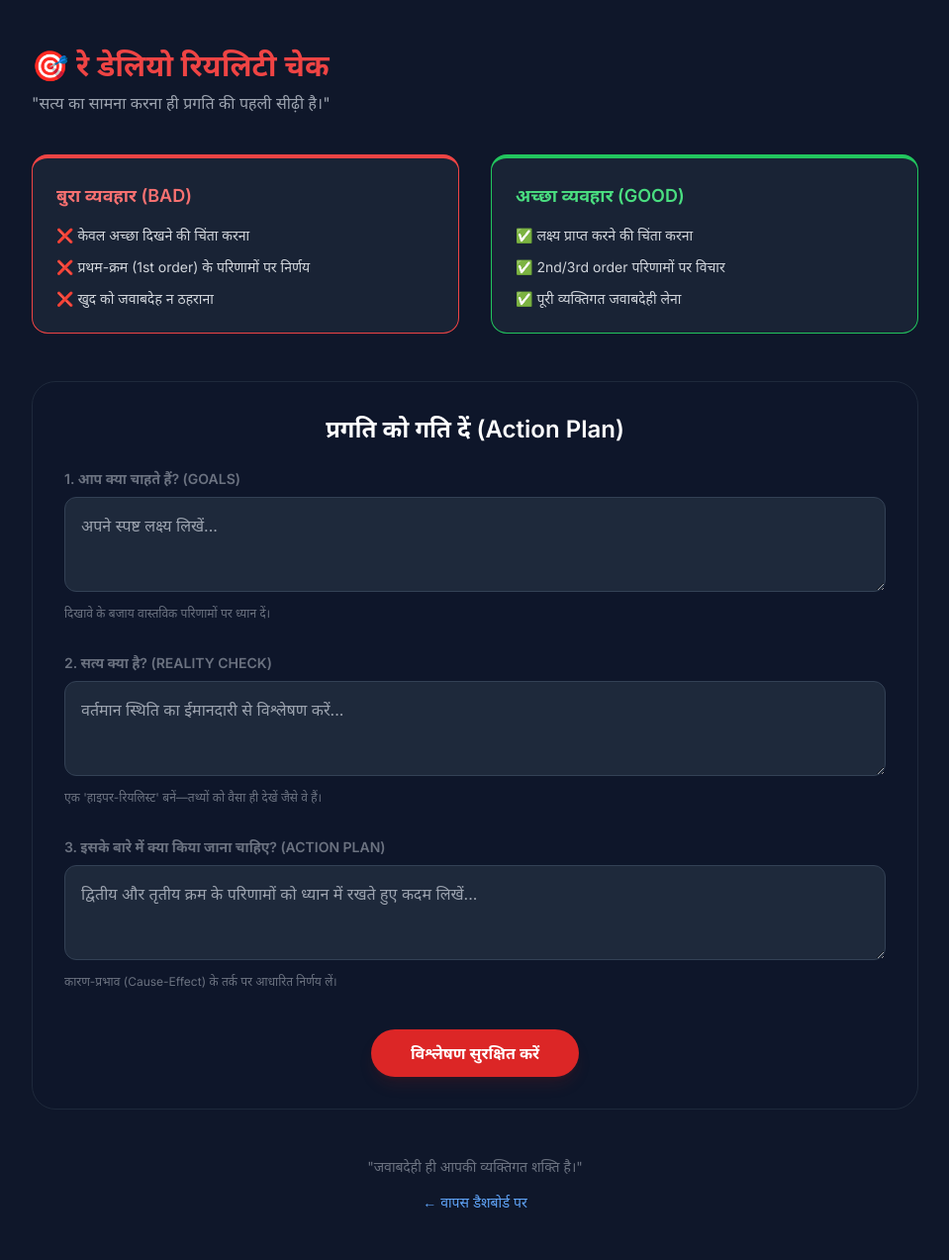
After one commit to kbulbul026-coder/Centers, a Flask app: page /reality-check in a window 1280 px wide. The commit adds this page. Shown: the whole page at 99% size, without its empty margins (160-1119 px from the left). Run offline with Flask 3, Linux system fonts and the light colour scheme; some libraries are stand-ins or nearby versions.

Commit message:
add more views

```diff
--- a/app.py
+++ b/app.py
@@ -73,6 +73,11 @@ def reading_list():
 @app.route('/purpose')
 def purpose():
     return render_template('life_purpose.html')
+
+@app.route('/reality-check')
+def reality_check():
+    return render_template('reality_check.html')
+
 
 
 '''
--- /dev/null
+++ b/templates/reality_check.html
@@ -0,0 +1,80 @@
+
+<!DOCTYPE html>
+<html lang="hi">
+<head>
+    <meta charset="UTF-8">
+    <meta name="viewport" content="width=device-width, initial-scale=1.0">
+    <title>रियलिटी चेक | Principles OS</title>
+    <script src="https://cdn.tailwindcss.com"></script>
+    <style>
+        @import url('https://fonts.googleapis.com/css2?family=Inter:wght@400;600&family=Noto+Sans+Devanagari:wght@400;700&display=swap');
+        body { font-family: 'Inter', 'Noto Sans Devanagari', sans-serif; background-color: #0f172a; color: #f8fafc; }
+        .logic-card { background: rgba(30, 41, 59, 0.7); border: 1px solid rgba(255,255,255,0.1); }
+        .input-focus:focus { border-color: #ef4444; box-shadow: 0 0 10px rgba(239, 68, 68, 0.2); outline: none; }
+    </style>
+</head>
+<body class="p-6 md:p-12">
+
+    <div class="max-w-4xl mx-auto">
+        <header class="mb-10">
+            <h1 class="text-3xl font-bold text-red-500 mb-2">🎯 रे डेलियो रियलिटी चेक</h1>
+            <p class="text-gray-400">"सत्य का सामना करना ही प्रगति की पहली सीढ़ी है।"</p>
+        </header>
+
+        <div class="grid grid-cols-1 md:grid-cols-2 gap-8 mb-12">
+            <div class="logic-card p-6 rounded-2xl border-t-4 border-red-500">
+                <h3 class="font-bold text-lg mb-4 text-red-400">बुरा व्यवहार (BAD)</h3>
+                <ul class="space-y-3 text-sm text-gray-300">
+                    <li>❌ केवल अच्छा दिखने की चिंता करना</li>
+                    <li>❌ प्रथम-क्रम (1st order) के परिणामों पर निर्णय</li>
+                    <li>❌ खुद को जवाबदेह न ठहराना</li>
+                </ul>
+            </div>
+
+            <div class="logic-card p-6 rounded-2xl border-t-4 border-green-500">
+                <h3 class="font-bold text-lg mb-4 text-green-400">अच्छा व्यवहार (GOOD)</h3>
+                <ul class="space-y-3 text-sm text-gray-300">
+                    <li>✅ लक्ष्य प्राप्त करने की चिंता करना</li>
+                    <li>✅ 2nd/3rd order परिणामों पर विचार</li>
+                    <li>✅ पूरी व्यक्तिगत जवाबदेही लेना</li>
+                </ul>
+            </div>
+        </div>
+
+        <section class="bg-slate-900/50 p-8 rounded-3xl border border-slate-800">
+            <h2 class="text-2xl font-bold mb-6 text-center text-white">प्रगति को गति दें (Action Plan)</h2>
+            <div class="space-y-8">
+                <div>
+                    <label class="block text-sm font-bold text-gray-500 uppercase mb-2">1. आप क्या चाहते हैं? (Goals)</label>
+                    <textarea placeholder="अपने स्पष्ट लक्ष्य लिखें..." class="w-full bg-slate-800 border border-slate-700 p-4 rounded-xl input-focus h-24 text-gray-200"></textarea>
+                    <p class="text-xs text-gray-500 mt-2">दिखावे के बजाय वास्तविक परिणामों पर ध्यान दें।</p>
+                </div>
+
+                <div>
+                    <label class="block text-sm font-bold text-gray-500 uppercase mb-2">2. सत्य क्या है? (Reality Check)</label>
+                    <textarea placeholder="वर्तमान स्थिति का ईमानदारी से विश्लेषण करें..." class="w-full bg-slate-800 border border-slate-700 p-4 rounded-xl input-focus h-24 text-gray-200"></textarea>
+                    <p class="text-xs text-gray-500 mt-2">एक 'हाइपर-रियलिस्ट' बनें—तथ्यों को वैसा ही देखें जैसे वे हैं।</p>
+                </div>
+
+                <div>
+                    <label class="block text-sm font-bold text-gray-500 uppercase mb-2">3. इसके बारे में क्या किया जाना चाहिए? (Action Plan)</label>
+                    <textarea placeholder="द्वितीय और तृतीय क्रम के परिणामों को ध्यान में रखते हुए कदम लिखें..." class="w-full bg-slate-800 border border-slate-700 p-4 rounded-xl input-focus h-24 text-gray-200"></textarea>
+                    <p class="text-xs text-gray-500 mt-2">कारण-प्रभाव (Cause-Effect) के तर्क पर आधारित निर्णय लें।</p>
+                </div>
+            </div>
+
+            <div class="mt-10 text-center">
+                <button class="bg-red-600 hover:bg-red-500 text-white font-bold py-3 px-10 rounded-full transition shadow-lg shadow-red-900/20">
+                    विश्लेषण सुरक्षित करें
+                </button>
+            </div>
+        </section>
+
+        <footer class="mt-12 text-center text-gray-500 text-sm">
+            <p>"जवाबदेही ही आपकी व्यक्तिगत शक्ति है।"</p>
+            <a href="/" class="text-blue-400 hover:underline mt-4 inline-block">← वापस डैशबोर्ड पर</a>
+        </footer>
+    </div>
+
+</body>
+</html>
```
Also changed, not shown: templates/index.html (+9 -0 lines).
